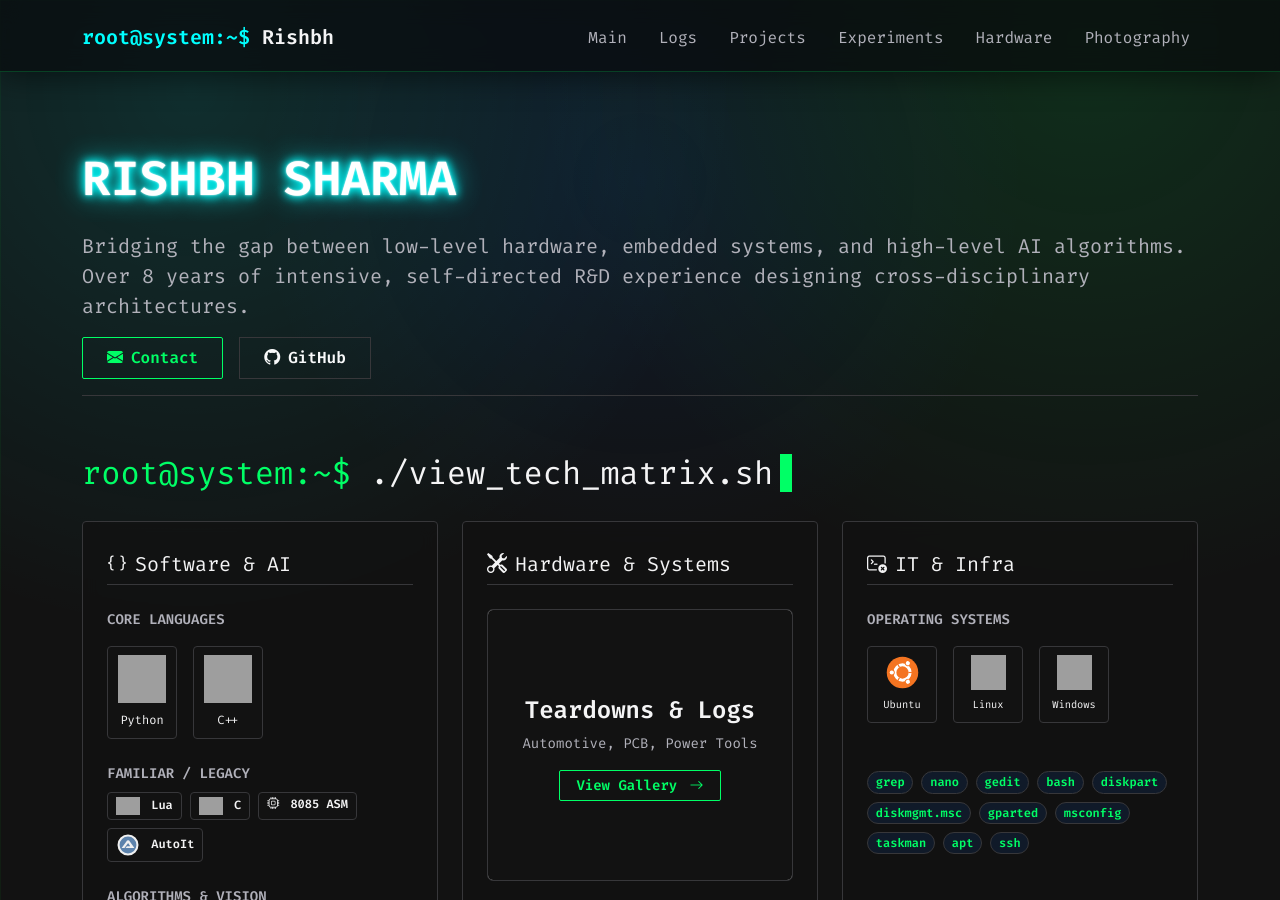
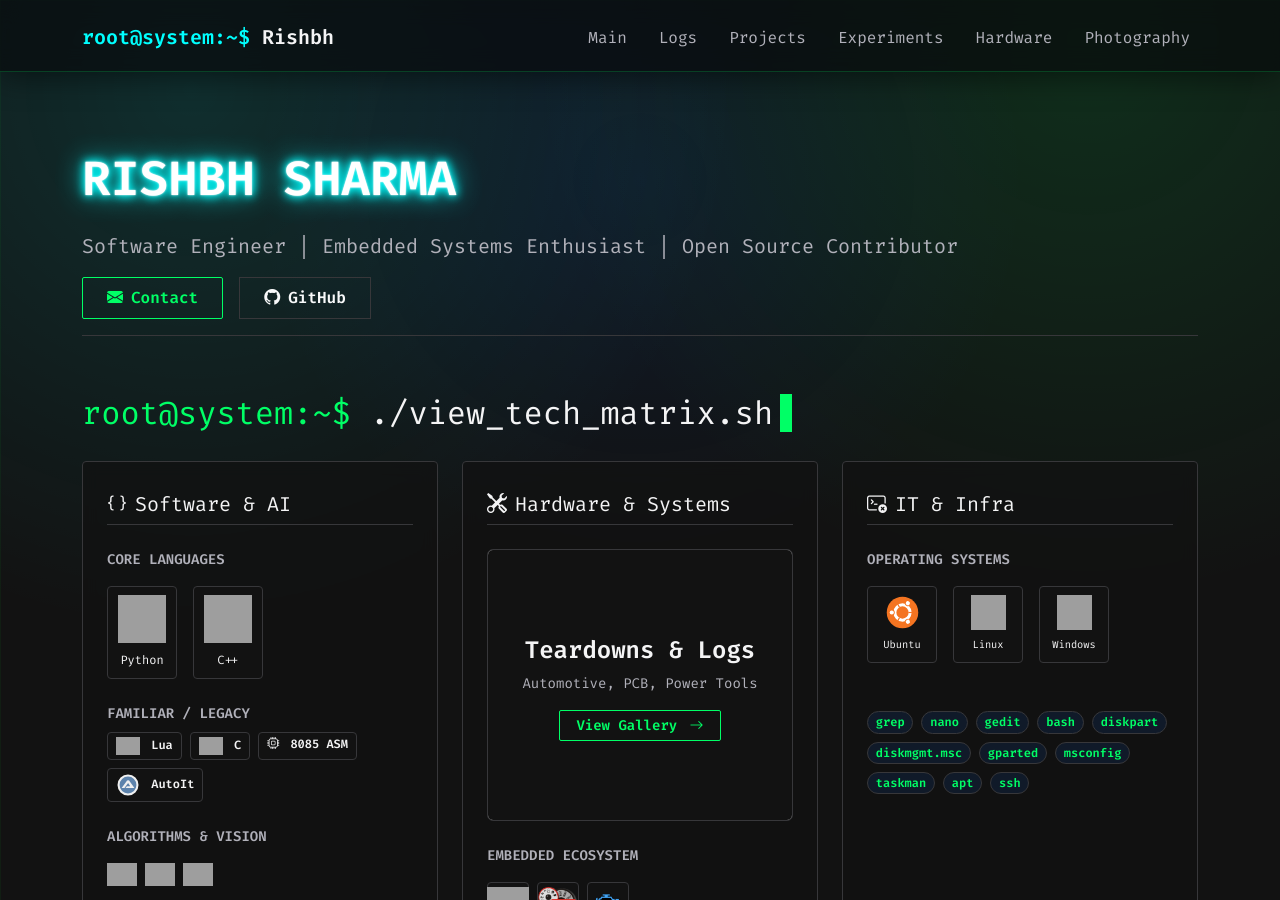
Before and after one commit to CodeRSTech/coderstech.github.io, a Jekyll site: the page built from index.md, in a window 1280 px wide and 900 px high, cut to the strip 0-900 px from the top of the window. Built offline with Jekyll 4.4.1, drawn with Linux system fonts in a browser that asks for light colours; grey boxes are pictures that could not be loaded.

Commit message:
updated tagline

```diff
--- a/_data/hero.yml
+++ b/_data/hero.yml
@@ -1,5 +1,5 @@
 name: "RISHBH SHARMA"
-tagline: "Bridging the gap between low-level hardware, embedded systems, and high-level AI algorithms. Over 8 years of intensive, self-directed R&D experience designing cross-disciplinary architectures."
+tagline: "Software Engineer | Embedded Systems Enthusiast | Open Source Contributor"
 buttons:
   - text: "Contact"
     icon: "bi bi-envelope-fill"
```
